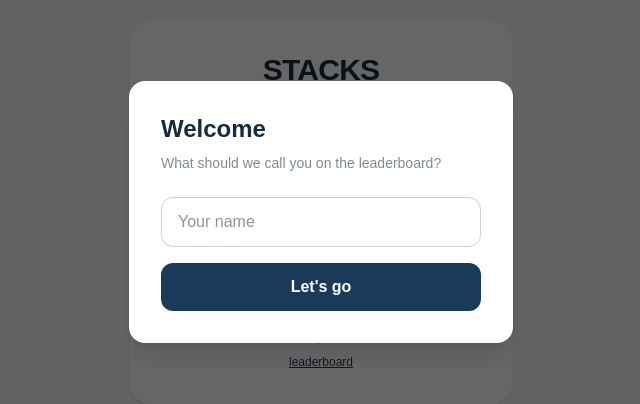
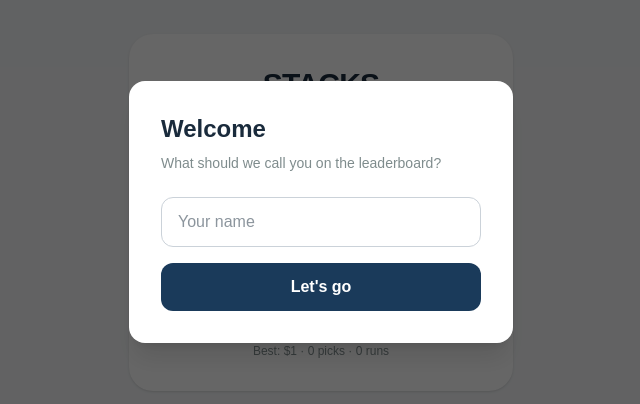
Before and after one commit to fraserbyname-spec/stacks, a Next.js app: page / in a window 1280 px wide. Shown: the part 188-592 px from the top of the page, without its empty margins (319-959 px from the left). Built offline with nearby package versions, Linux system fonts and the light colour scheme.

Commit message:
Removed Leaderboard link

```diff
--- a/app/page.tsx
+++ b/app/page.tsx
@@ -331,7 +331,6 @@ export default function Home() {
           <p className="text-[#7F8C8D] text-xs">
             Best: {formatBalance(bestBalance)} · {bestPicks} picks · {gamesPlayed} run{gamesPlayed !== 1 ? 's' : ''}
           </p>
-          <a href="/leaderboard" className="text-[#1A3A5A] text-xs underline">leaderboard</a>
         </div>
 
       </div>
```
